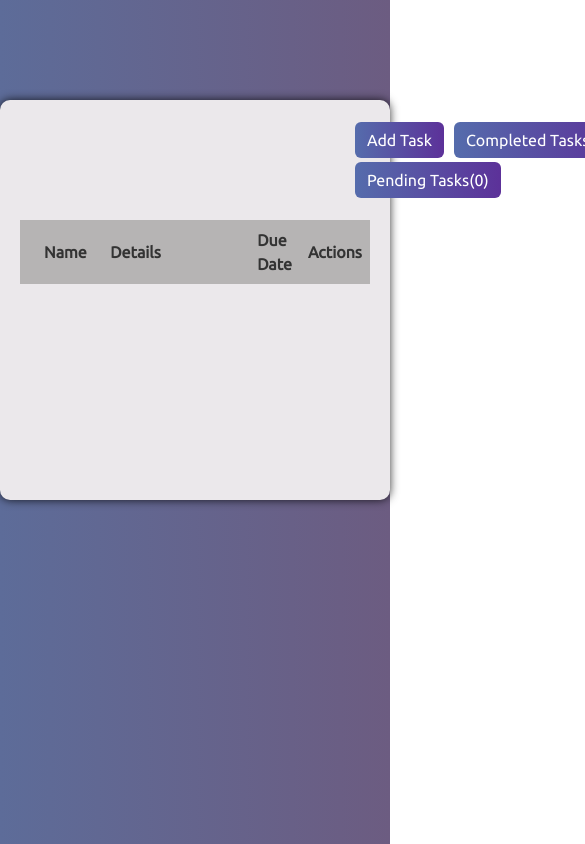
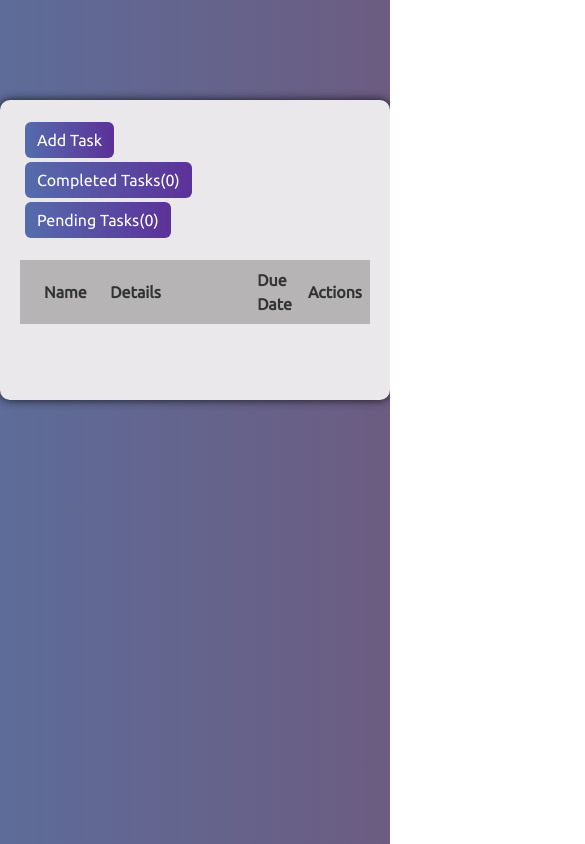
Before and after one commit to chadanikharel/task-manager, a Vue app: page /tasklist in a window 390 px wide. Shown: the top 844 px of the page, 585 px wide, since content can reach past the window. Built offline with nearby package versions, Linux system fonts and the light colour scheme.

Commit message:
made the site responsive

```diff
--- a/src/views/SignUp.vue
+++ b/src/views/SignUp.vue
@@ -1,4 +1,4 @@
-<template>
+  <template>
     <div class="custom-body">
     <div class="container" >
     <h2>Sign Up</h2>
@@ -20,6 +20,7 @@
     </div>
     </div>
 </template>
+
 
 <script>
 import useValidate from '@vuelidate/core';
@@ -93,6 +94,7 @@ import { required, email, minLength, sameAs, alphaNum,} from '@vuelidate/validat
     border-radius: 10px;
 }
 
+
 h2{
     text-align: center;
     color: #535252;
--- a/src/views/TableView.vue
+++ b/src/views/TableView.vue
@@ -1,10 +1,20 @@
 <template>
 <div class="custom-body">
-<div class="container">
+  <div class="container custom-container">
+    <div class="row justify-content-end">
+      <div class="col-sm-3">
         <button type="button" class="btn btn-position btn-primary" @click="this.$router.push(`/add`)">Add Task</button>
+      </div>
+      <div class="col-sm-5">
         <button type="button" class="btn btn-primary btn-position" @click="showCompletedTasks">Completed Tasks({{ completedTaskCounter }})</button>
+      </div>
+      <div class="col-sm-4">
         <button type="button" class="btn btn-position btn-primary" @click="showPendingTasks">Pending Tasks({{ pendingTaskCounter }})</button>
-  <table >
+      </div>
+    </div>
+
+    <div class="table-responsive">
+      <table>
         <tbody v-if="displayFilteredTask">
       <tr v-for="(task, index) in filteredTaskList" :key="index">
       <td> {{ task.taskname }} </td>
@@ -12,7 +22,9 @@
     </tr>
     </tbody>
       </table>
+    </div>
 
+    <div class="table-responsive">
     <table>
 	<thead>
 	<tr>
@@ -36,6 +48,8 @@
 	</tr>
 	</tbody>
   </table>
+</div>
+
 </div>
 </div>
 </template>
@@ -159,6 +173,7 @@ methods: {
 
 <style scoped>
 @import url('https://fonts.googleapis.com/css2?family=Ubuntu&display=swap');
+
 * {
   box-sizing: border-box;
   margin: 0;
@@ -176,7 +191,8 @@ methods: {
   background: linear-gradient(270deg, #6c5c81, #5d6c99);
 }
 
-.container {
+
+.custom-container {
   position: relative;
   top: 100px;
   max-width: 800px;
@@ -184,7 +200,8 @@ methods: {
   background-color: #ebe8eb;
   box-shadow: 0 0 10px rgba(0, 0, 0, 0.8);
   border-radius: 10px;
-  min-height: 400px;
+  min-height: 300px;
+
 }
 
 input[type="text"] {
@@ -210,17 +227,10 @@ button{
   color: #5c3199;
 }
 .btn-position{
-    position: relative;
-    left: 330px;
     margin: 2px 5px;
 }
 
-.filter-btn-position{
-  position: relative;
-  left: 383px;
-  bottom: 5px;
-  margin: 0 4px
-}
+
 table {
 width: 100%;
 margin-bottom: 20px;
```
Lines whose indentation alone changed are shown as unchanged.
